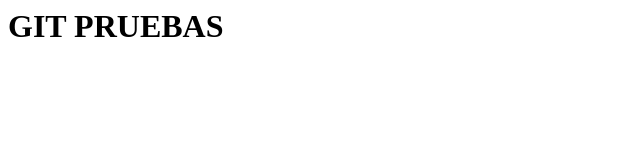
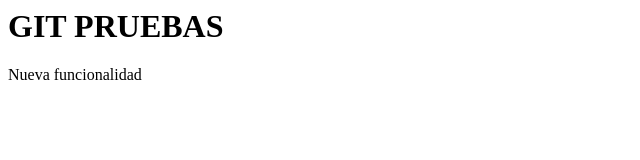
Before and after one commit to FranLsz/gitpruebas, a plain HTML site: page index.html in a window 1280 px wide. Shown: the whole page, without its empty margins (0-640 px from the left). Drawn offline with Linux system fonts and the light colour scheme.

Commit message:
añadido html de la nueva funcionalidad

```diff
--- a/index.html
+++ b/index.html
@@ -4,6 +4,7 @@
 </head>
 <body>
 <h1>GIT PRUEBAS</h1>
+<p>Nueva funcionalidad</p>
 </body>
 
 </html>
```
